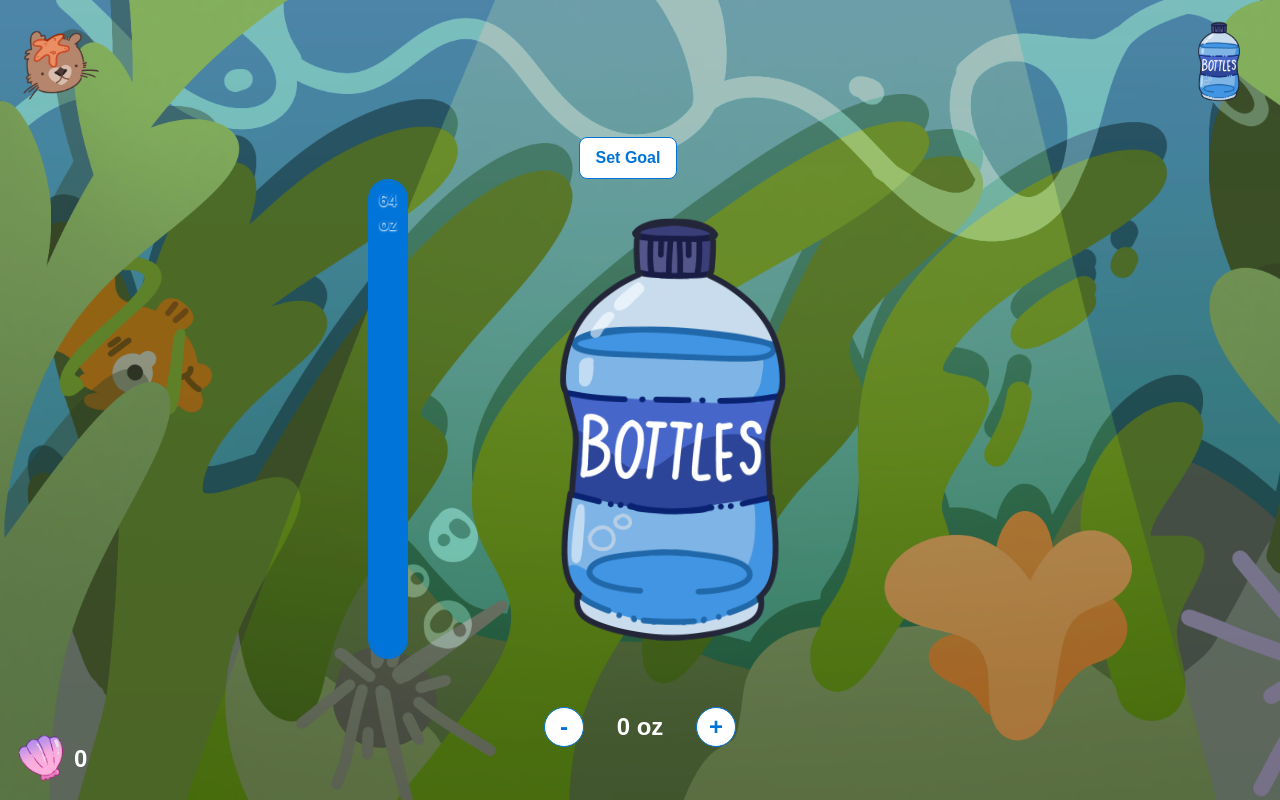
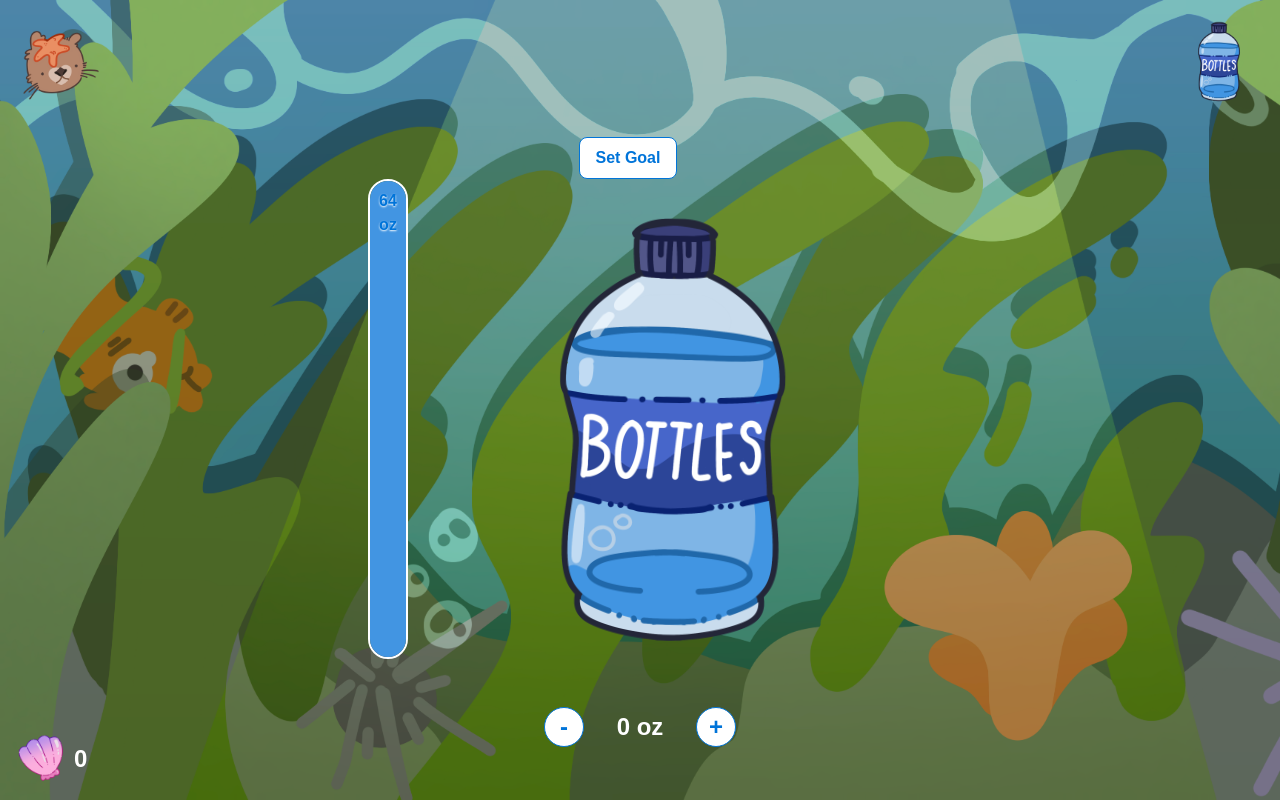
Before and after one commit to audreyyluu/wotter, a Next.js app: page /drink in a window 1280 px wide. Built offline with nearby package versions, Linux system fonts and the light colour scheme.

Commit message:
Change color of progress bar

```diff
--- a/src/app/drink/page.tsx
+++ b/src/app/drink/page.tsx
@@ -163,7 +163,7 @@ export default function Drink() {
             borderRadius: 20,
             overflow: 'hidden',
             marginRight: 24,
-            border: '2px solid #0074D9',
+            border: '2px solid #fff',
             display: 'flex',
             flexDirection: 'column-reverse',
             alignItems: 'center',
@@ -172,7 +172,7 @@ export default function Drink() {
             <div style={{
               width: '100%',
               height: `${progressPercent}%`,
-              background: '#0074D9',
+              background: '#4295e2',
               transition: 'height 0.3s',
             }} />
             <span style={{
```
